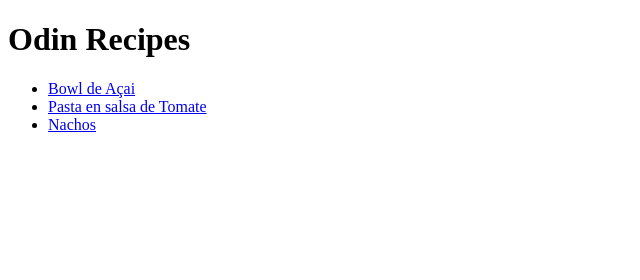
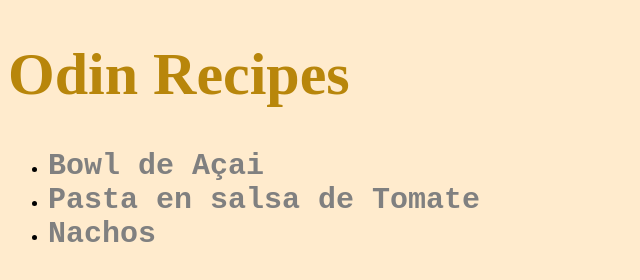
Before and after one commit to Jonapy/odin-recipes, a plain HTML site: page index.html in a window 1280 px wide. Shown: the whole page, without its empty margins (0-640 px from the left). Drawn offline with Linux system fonts and the light colour scheme.

Commit message:
added basic style to the home page

```diff
--- a/index.html
+++ b/index.html
@@ -5,6 +5,7 @@
     <meta http-equiv="X-UA-Compatible" content="IE=edge">
     <meta name="viewport" content="width=device-width, initial-scale=1.0">
     <title>Document</title>
+    <link rel="stylesheet" href="styleHome.css">
 </head>
 <body>
     <h1>Odin Recipes</h1>
--- /dev/null
+++ b/styleHome.css
@@ -0,0 +1,19 @@
+body
+{
+    background-color: blanchedalmond;
+}
+
+h1
+{
+    color: darkgoldenrod;
+    font-size: 60px;
+}
+
+a
+{
+    text-decoration: none;
+    color: grey;
+    font-weight: bold;
+    font-size: 30px;
+    font-family: 'Courier New', Courier, monospace;
+}
```
